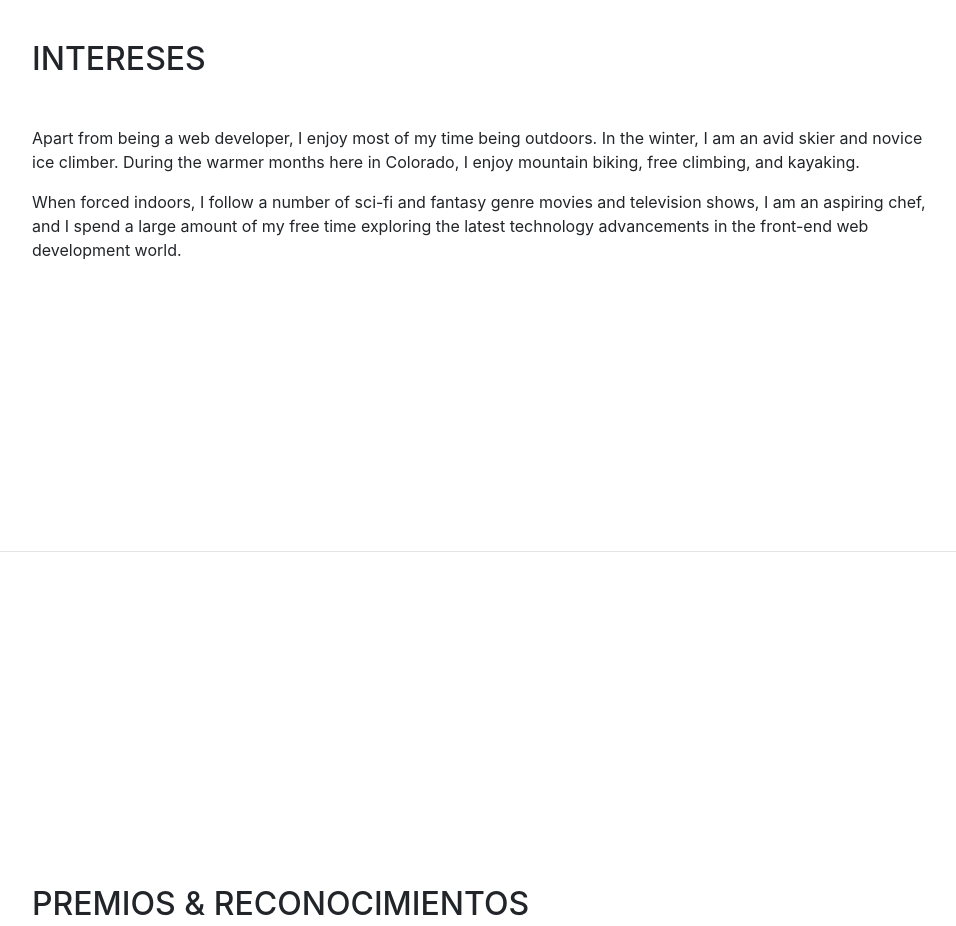
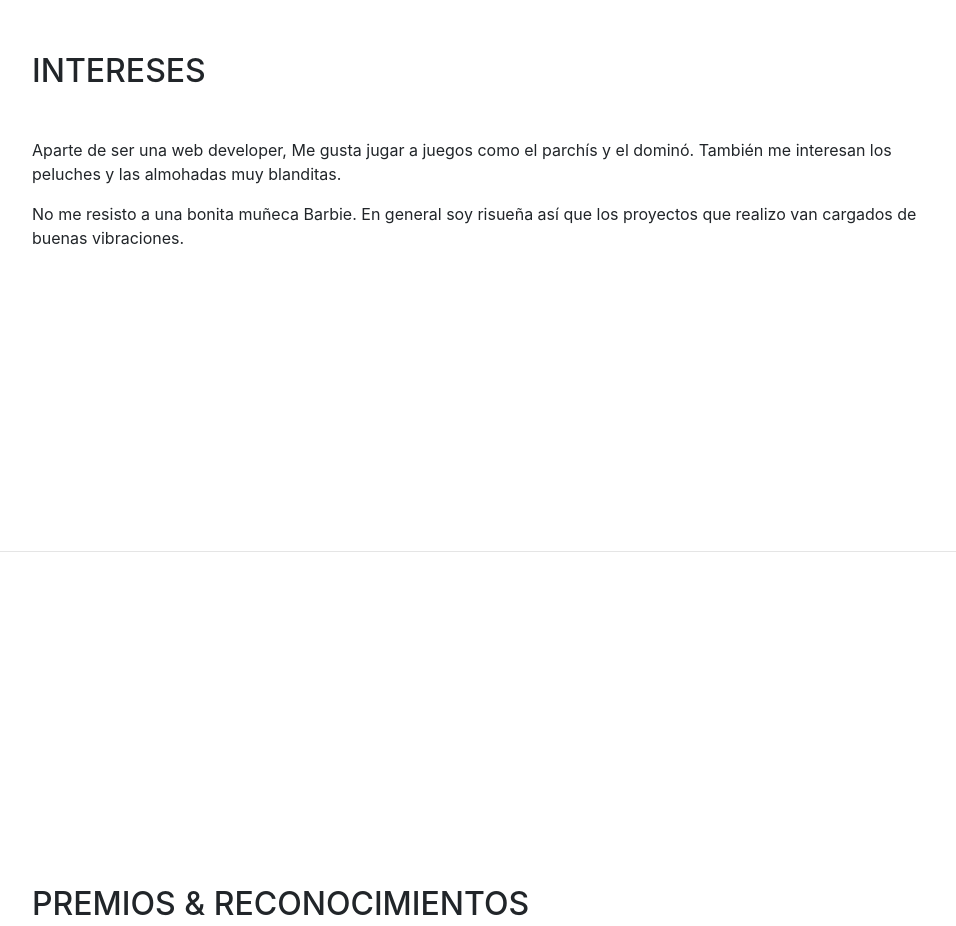
Before and after one commit to kowa1ski/CV-SaraGafas, a website with bundled scripts: page index.html in a window 1280 px wide. Shown: the part 3500-4426 px from the top of the page, without its empty margins (288-1244 px from the left). Built offline with nearby package versions, Linux system fonts and the light colour scheme; a web font is replaced by a local one.

Commit message:
Traducción y textos completados.

```diff
--- a/index.html
+++ b/index.html
@@ -202,8 +202,8 @@
       <section class="resume-section p-3 p-lg-5 d-flex flex-column" id="interests">
         <div class="my-auto">
           <h2 class="mb-5">Intereses</h2>
-          <p>Apart from being a web developer, I enjoy most of my time being outdoors. In the winter, I am an avid skier and novice ice climber. During the warmer months here in Colorado, I enjoy mountain biking, free climbing, and kayaking.</p>
-          <p class="mb-0">When forced indoors, I follow a number of sci-fi and fantasy genre movies and television shows, I am an aspiring chef, and I spend a large amount of my free time exploring the latest technology advancements in the front-end web development world.</p>
+          <p>Aparte de ser una web developer, Me gusta jugar a juegos como el parchís y el dominó. También me interesan los peluches y las almohadas muy blanditas. </p>
+          <p class="mb-0">No me resisto a una bonita muñeca Barbie. En general soy risueña así que los proyectos que realizo van cargados de buenas vibraciones.</p>
         </div>
       </section>
 
```
